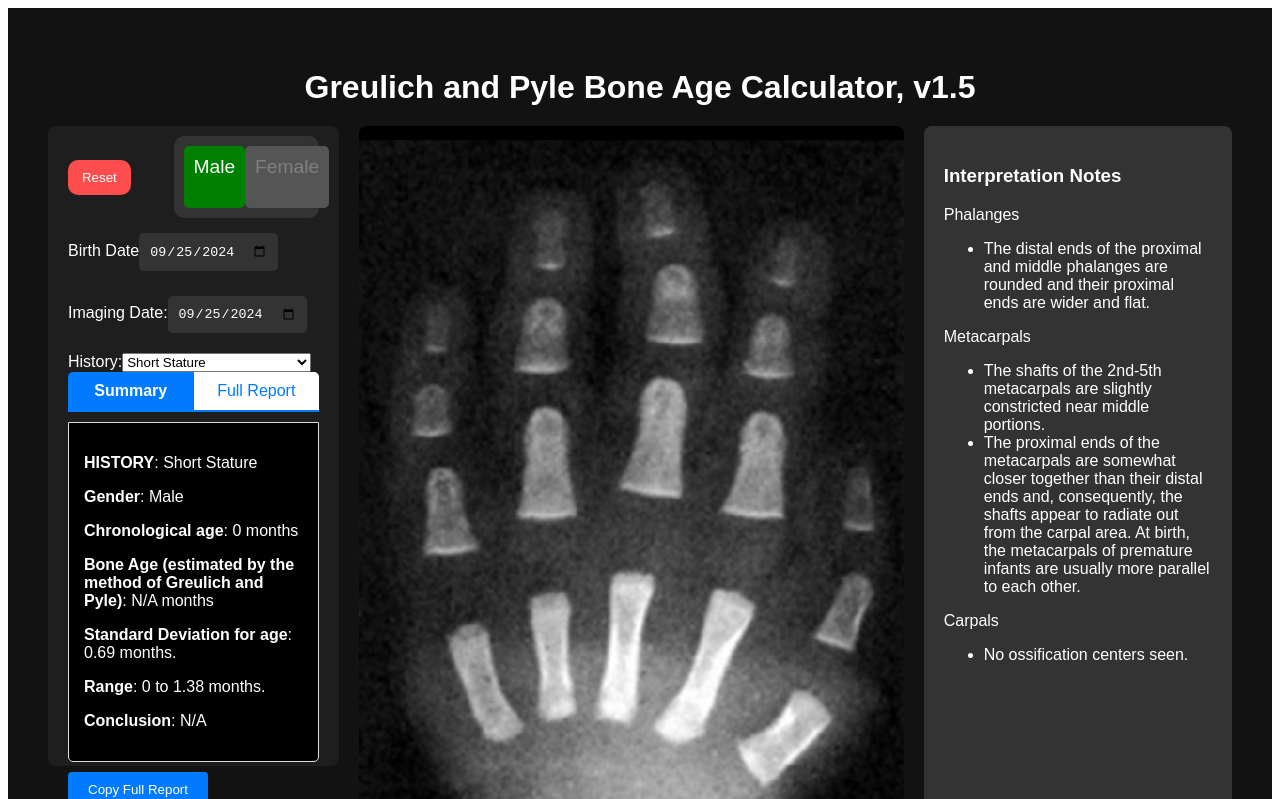
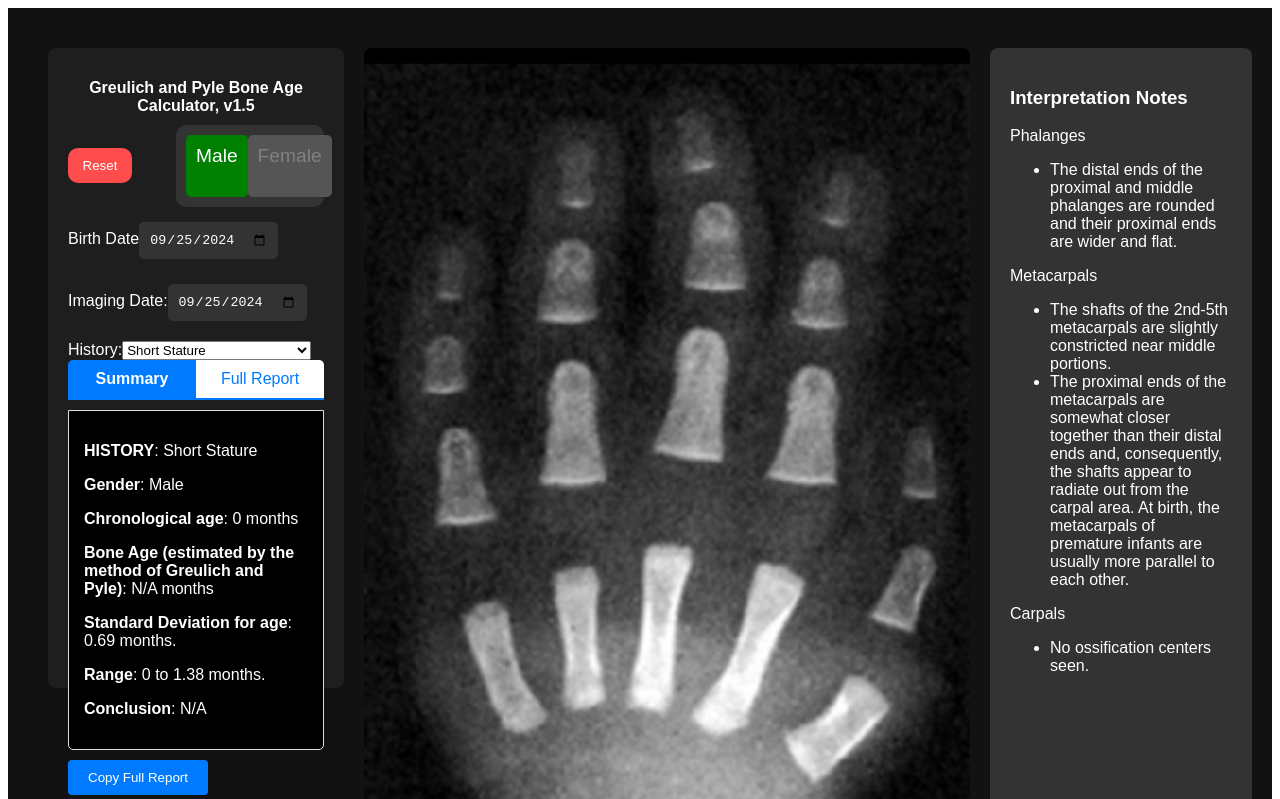
Before and after one commit to dfnr2/bone-age-app, a Vue app: page / in a window 1280 px wide. Shown: the top 799 px of the page. Built offline with nearby package versions, Linux system fonts and the light colour scheme.

Commit message:
Move title to clinical panel

```diff
--- a/src/App.vue
+++ b/src/App.vue
@@ -1,8 +1,5 @@
 <template>
   <div id="app">
-    <!-- Title -->
-    <h1>Greulich and Pyle Bone Age Calculator, v1.5</h1>
-
     <!-- Main Content -->
     <div class="main-container">
       <!-- Clinical Panel -->
@@ -111,6 +108,8 @@ export default {
 <style>
 :root {
   --breakpoint-width: 720px; /* Configurable breakpoint */
+  --image-aspect-ratio: 5 / 8; /* Represented as width / height */
+  --threshold-aspect-ratio: calc(2 * var(--image-aspect-ratio)); /* 1.25 */
 }
 
 #app {
@@ -122,11 +121,6 @@ export default {
   box-sizing: border-box;
 }
 
-h1 {
-  text-align: center;
-  margin-bottom: 20px;
-}
-
 .main-container {
   display: flex;
   flex-wrap: nowrap;
@@ -136,26 +130,85 @@ h1 {
 
 .clinical-panel-container,
 .image-display-container {
-  flex: 1 1 25%;
   display: flex;
   flex-direction: column;
 }
 
-.image-display-container {
-  flex: 1 1 75%;
-  display: flex;
-  flex-direction: column;
+/* Default Flex Basis for Containers */
+.clinical-panel-container {
+  flex: 0 0 25%; /* 25% of the window width */
 }
 
-/* Adjusted Layout Below Breakpoint */
-@media (max-width: var(--breakpoint-width)) {
-  .main-container {
-    flex-direction: column;
+.image-display-container {
+  flex: 0 0 75%; /* 75% of the window width */
+  display: flex;
+  flex-direction: row;
+  gap: 20px;
+}
+
+/* Image Display Sizing */
+.image-display-container .image-content {
+  flex: 1; /* Takes up available space */
+}
+
+.image-display-container .interpretation-notes {
+  flex: 0 0 25%; /* 25% of the window width */
+  height: 100%;
+}
+
+/* Responsive Layout Based on Aspect Ratio */
+@media (min-aspect-ratio: 5/4) {
+  /* Window aspect ratio ≥ 1.25 */
+  .image-display-container {
+    flex-direction: row;
   }
 
-  .clinical-panel-container,
-  .image-display-container {
-    flex: 1 1 100%;
+  .image-display-container .image-content {
+    width: 50%; /* 50% of window width */
+    height: 100vh; /* 100% of window height */
+  }
+
+  .image-display-container .interpretation-notes {
+    width: 25%; /* 25% of window width */
+    height: 100vh; /* 100% of window height */
+  }
+
+  .clinical-panel-container {
+    width: 25%; /* 25% of window width */
   }
 }
+
+@media (max-aspect-ratio: 5/4) {
+  /* Window aspect ratio < 1.25 */
+  .image-display-container {
+    flex-direction: column;
+    align-items: center;
+  }
+
+  .image-display-container .image-content {
+    width: 50%; /* 50% of window width */
+    height: calc((50% / (5 / 8))); /* Height based on aspect ratio */
+  }
+
+  .image-display-container .interpretation-notes {
+    width: 25%; /* 25% of window width */
+    height: 100vh; /* 100% of window height */
+  }
+
+  .clinical-panel-container {
+    width: 25%; /* 25% of window width */
+  }
+}
+
+.clinical-panel-container,
+.image-display-container {
+  box-sizing: border-box;
+}
+
+/* Ensure image and notes fill their containers */
+.image-display-container img {
+  width: 100%;
+  height: 100%;
+  object-fit: contain;
+}
 </style>
--- a/src/components/ClinicalPanel.vue
+++ b/src/components/ClinicalPanel.vue
@@ -1,7 +1,11 @@
 <template>
   <div class="clinical-panel">
+    <!-- Title -->
+    <h1 class="clinical-title">Greulich and Pyle Bone Age Calculator, v1.5</h1>
+
+    <!-- Existing Content -->
     <div class="panel-header">
-      <!-- Reset Button -->
+      <!-- Reset Button and Gender Slider -->
       <div class="reset-container">
         <div><button @click="resetDates" class="reset-button">Reset</button></div>
       </div>
@@ -385,6 +389,13 @@ _End of report_
   box-sizing: border-box;
 }
 
+.clinical-title {
+  text-align: center;
+  margin-bottom: 20px;
+  font-size: 1rem;
+  color: #ffffff;
+}
+
 .panel-header {
   display: flex;
   justify-content: space-between;
```
Also changed, not shown: 1 other file (tests, documents, lock files or other folders).
